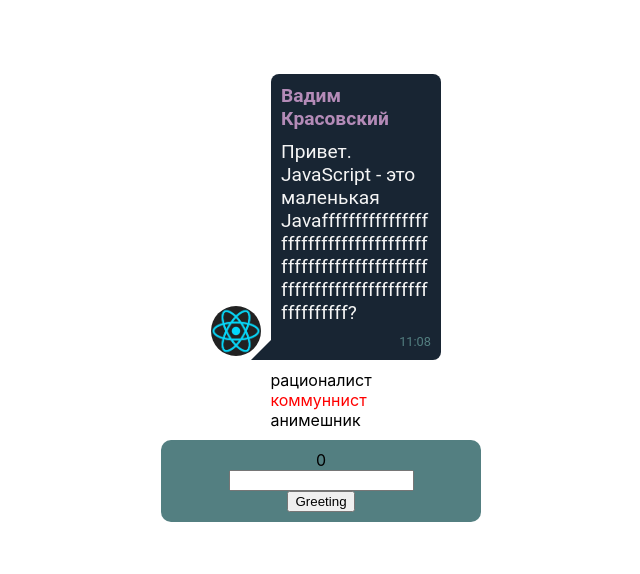
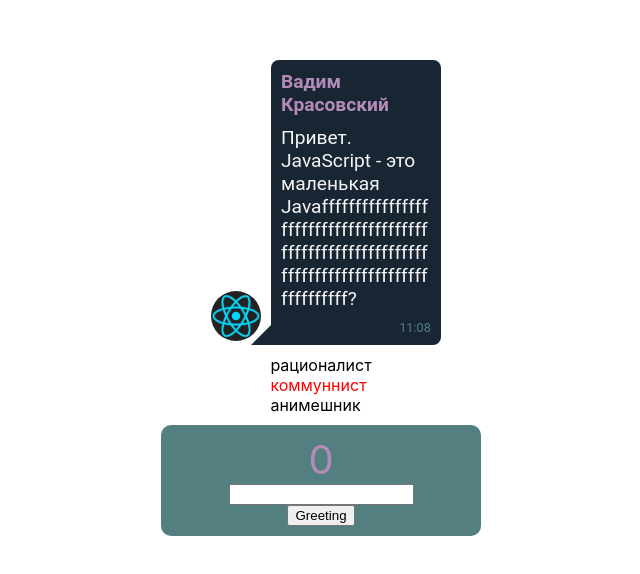
Before and after one commit to VadzimKrasouski/HomeworkIgnat_1, a React (Create React App) app: page / in a window 1280 px wide. Shown: the part 102-676 px from the top of the page, without its empty margins (319-959 px from the left). Built offline with nearby package versions, Linux system fonts and the light colour scheme.

Commit message:
-add Greeting stylev1

```diff
--- a/src/Greeting.jsx
+++ b/src/Greeting.jsx
@@ -34,10 +34,10 @@ class Greeting extends React.Component {
 
         return (
             <div className={styles.greeting}>
-                <span>{this.counter}</span>
+                <span className={styles.counter}>{this.counter}</span>
                 <input ref={this.newNameRef} type='text'/>
                 <button onClick={this.onAddClick}>Greeting</button>
-                <div>{listOfPeople}</div>
+                <div className={styles.people}>{listOfPeople}</div>
             </div>);
     }
 }
--- a/src/Greeting.module.css
+++ b/src/Greeting.module.css
@@ -7,5 +7,14 @@
     width: 300px;
     background-color: #537f81;
     border-radius: 10px;
+}
 
+.counter {
+    color: #b48bb8;
+    font-size: 40px;
 }
+
+.people {
+    color: whitesmoke;
+    font-size: 20px;
+}
```
